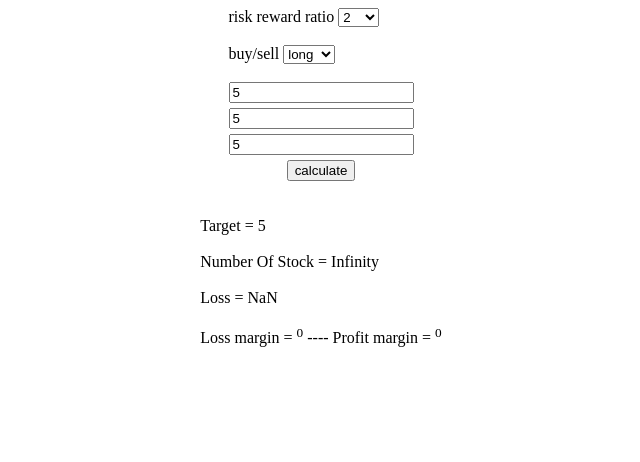
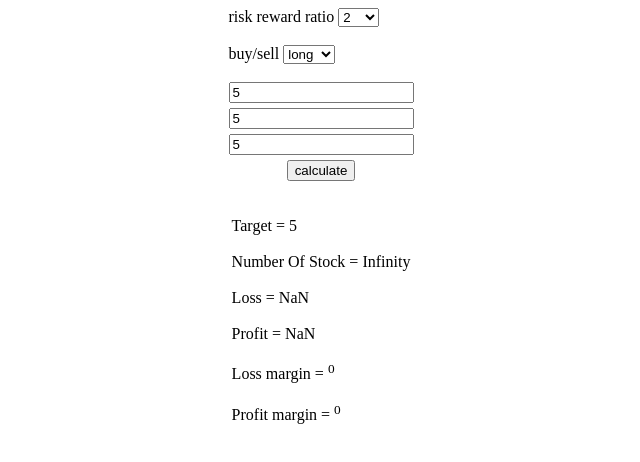
Before and after one commit to nadeemhh/stock-calc, a website: page client/index.html in a window 1280 px wide. Both pictures are taken after typing "5", "5", "5" into the empty fields and a click on the button "calculate". Shown: the whole page, without its empty margins (319-959 px from the left). Drawn offline with Linux system fonts and the light colour scheme.

Commit message:
Update index.html

```diff
--- a/client/index.html
+++ b/client/index.html
@@ -51,12 +51,16 @@
 <br>
 <br>
 <label for="">Loss = </label> <label class="Loss">0</label>
-
+<br>
+<br>
+<label for="">Profit = </label> <label class="profit">0</label>
 <br>
 <br>
 
-<label for="">Loss margin = <sup class="lm">0</sup> ----</label>
- <label for="">Profit margin = <sup class="pm">0</sup> </label>
+<label for="">Loss margin = <sup class="lm">0</sup></label>
+<br>
+<br>
+ <label for="">Profit margin = <sup class="pm">0</sup></label>
 
 </div>
 
@@ -92,6 +96,12 @@ let target=( entryprice- stoploss)* riskRewardRatio + entryprice;
 
   document.querySelector('.Loss').textContent = Loss;
 
+let profit =(entryprice - stoploss)*riskRewardRatio*Number(document.querySelector('.numberofstock').textContent);
+
+  document.querySelector('.profit').textContent = profit;
+
+
+
   document.querySelector('.lm').textContent = entryprice - stoploss;
   document.querySelector('.pm').textContent = (entryprice - stoploss) * riskRewardRatio;
 
@@ -115,6 +125,11 @@ return;
 
     document.querySelector('.Loss').textContent = Loss;
 
+let profit =(stoploss - entryprice)*riskRewardRatio*Number(document.querySelector('.numberofstock').textContent);
+
+  document.querySelector('.profit').textContent = profit;
+
+
     document.querySelector('.lm').textContent = stoploss - entryprice;
     document.querySelector('.pm').textContent = (stoploss - entryprice) * riskRewardRatio;
 
```
